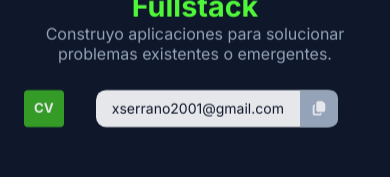
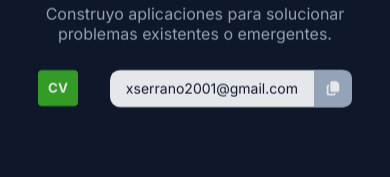
Before and after one commit to XaviSerrano/portfolio, an Angular app: page / in a window 390 px wide. Shown: the part 442-619 px from the top of the page. Built offline with nearby package versions, Linux system fonts and the light colour scheme.

Commit message:
Detalles responsive

```diff
--- a/angular.json
+++ b/angular.json
@@ -2,7 +2,8 @@
   "$schema": "./node_modules/@angular/cli/lib/config/schema.json",
   "version": 1,
   "cli": {
-    "packageManager": "npm"
+    "packageManager": "npm",
+    "analytics": "259ca2dc-277c-4a7a-a935-8a9caa755cec"
   },
   "newProjectRoot": "projects",
   "projects": {
--- a/src/app/components/about/about.css
+++ b/src/app/components/about/about.css
@@ -5,7 +5,7 @@
 
 .about p {
   margin-top: 1rem;
-  color: var(--secondary-text);
+  color: var(--primary-text);
   line-height: 1.6;
   font-size: 1rem;
 }
--- a/src/app/components/introduction/introduction.html
+++ b/src/app/components/introduction/introduction.html
@@ -6,7 +6,7 @@
 
     <p class="delay-3">Construyo aplicaciones para solucionar problemas existentes o emergentes.</p>
 
-    <app-buttons></app-buttons>
+    <app-buttons class="buttons"></app-buttons>
 
   </article>
 
--- a/src/app/components/introduction/introduction.ts
+++ b/src/app/components/introduction/introduction.ts
@@ -9,7 +9,7 @@ import { RevealDirective } from '../../shared/reveal';
   selector: 'app-introduction',
   templateUrl: './introduction.html',
   styleUrls: ['./introduction.css'],
-  imports: [FontAwesomeModule, Buttons, RevealDirective],
+  imports: [FontAwesomeModule, Buttons],
 })
 export class Introduction implements AfterViewInit, OnDestroy {
 
--- a/src/app/components/nav/nav.html
+++ b/src/app/components/nav/nav.html
@@ -21,4 +21,3 @@
     <button><a href="#contacto">Contact me</a></button>
   </div>
 </nav>
->
--- a/src/app/components/reusable/buttons/buttons.css
+++ b/src/app/components/reusable/buttons/buttons.css
@@ -44,3 +44,16 @@
 .email fa-icon {
   font-size: 0.9rem;
 }
+
+@media (max-width: 768px) {
+  .links {
+    justify-content: center;
+    flex-wrap: wrap;
+    align-items: center;
+    text-align: center;
+  }
+
+  .email {
+    justify-content: center;
+  }
+}
--- a/src/app/components/reusable/buttons/buttons.ts
+++ b/src/app/components/reusable/buttons/buttons.ts
@@ -1,11 +1,10 @@
 import { Component } from '@angular/core';
 import { FontAwesomeModule } from '@fortawesome/angular-fontawesome';
 import { faCopy, faCheck } from '@fortawesome/free-solid-svg-icons';
-import { RevealDirective } from '../../../shared/reveal';
 
 @Component({
   selector: 'app-buttons',
-  imports: [FontAwesomeModule, RevealDirective],
+  imports: [FontAwesomeModule],
   templateUrl: './buttons.html',
   styleUrl: './buttons.css',
 })
--- a/src/app/components/skills/skills.html
+++ b/src/app/components/skills/skills.html
@@ -26,19 +26,19 @@
     <h3 class="reveal delay-2" appReveal>Habilidades Blandas</h3>
     <div class="soft-skills-list">
       <div class="item a reveal delay-2" appReveal>
-        <p>Problem Solving</p>
+        <p>Resolución de problemas</p>
         <p>Afrontar problemas técnicos complejos mediante un enfoque estructurado, analítico y creativo.</p>
       </div>
       <div class="item b reveal delay-2" appReveal>
-        <p>Communication</p>
+        <p>Comunicación</p>
         <p>Comunicar ideas y conceptos técnicos de forma clara tanto a perfiles técnicos como no técnicos.</p>
       </div>
       <div class="item c reveal delay-2" appReveal>
-        <p>Mentorship</p>
+        <p>Compañerismo</p>
         <p>Acompañar y guiar a compañeros compartiendo conocimientos, dando feedback y fomentando su crecimiento.</p>
       </div>
       <div class="item d reveal delay-2" appReveal>
-        <p>Agile mindset</p>
+        <p>Mentalidad ágil</p>
         <p>Adaptarse rápidamente al cambio, fomentar la mejora continua y trabajar eficazmente en entornos ágiles.</p>
       </div>
     </div>
```
Also changed, not shown: 1 other file (tests, documents, lock files or other folders).
